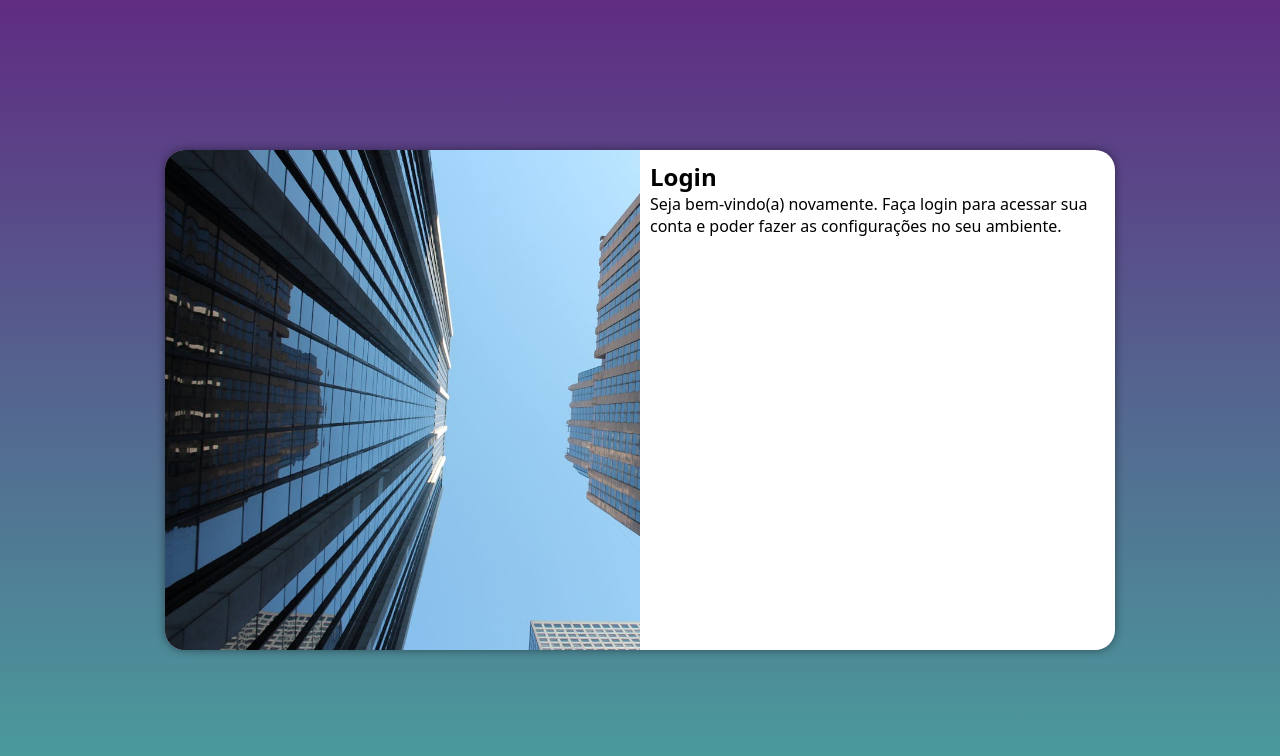
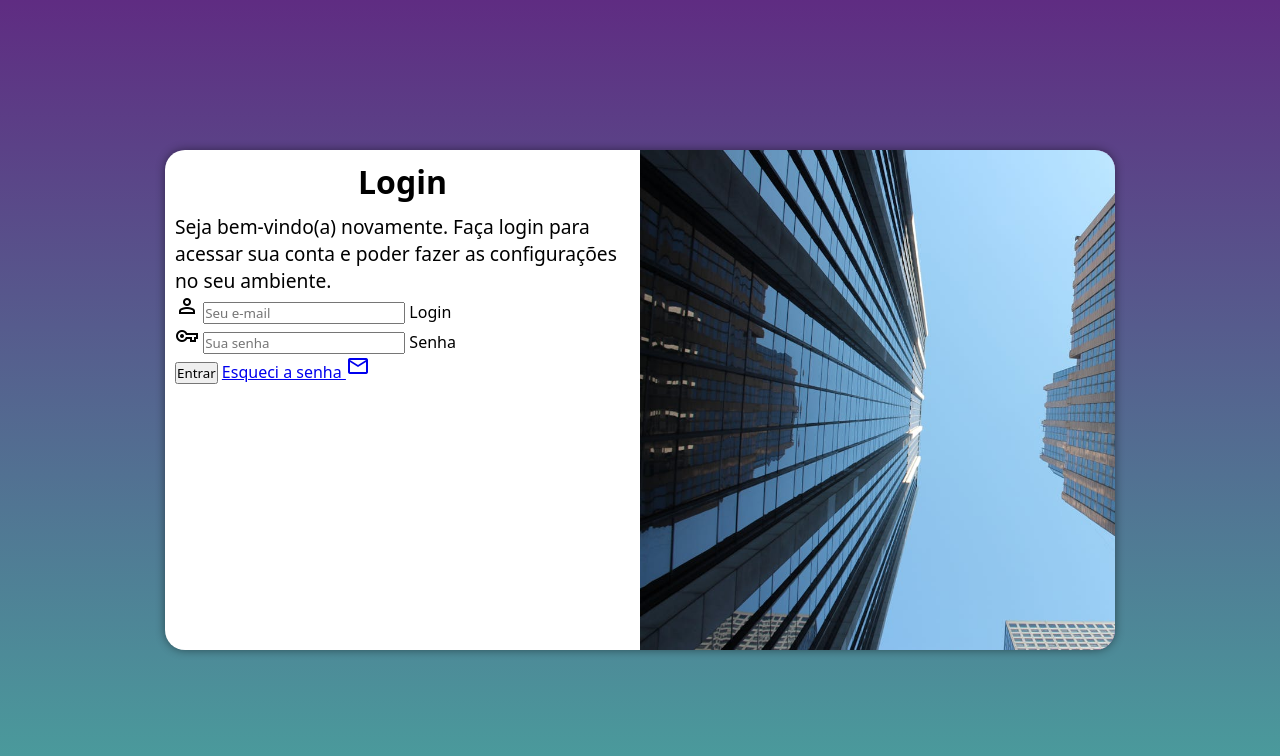
Before and after one commit to devgustavomoraes/projeto-login, a plain HTML site: page index.html in a window 1280 px wide. Drawn offline with nearby package versions, Linux system fonts and the light colour scheme.

Commit message:
adiciona o formulário

```diff
--- a/estilos/media-query.css
+++ b/estilos/media-query.css
@@ -39,13 +39,21 @@
     }
 
     section#login > div#imagem {
-        float: left;
+        float: right;
         width: 50%;
         height: 100%;
     }
 
     section#login > div#formulario {
-        float: right;
+        float: left;
         width: 50%;
     }
+
+    div#formulario > h1 {
+        font-size: 2em;
+    }
+
+    div#formulario > p {
+        font-size: 1.2em;
+    }
 }
--- a/estilos/style.css
+++ b/estilos/style.css
@@ -38,7 +38,7 @@ section#login {
     border-radius: 20px;
     box-shadow: 0px 0px 10px rgba(0, 0, 0, 0.450);
 
-    transition: width .3s, height .3s;
+    transition: width .3s, height .3s; /*Cria um efeito para mudança de tela*/
     transition-timing-function: ease;
 }
 
@@ -54,3 +54,12 @@ section#login > div#formulario {
     display: block;
     padding: 10px;
 }
+
+div#formulario > h1 {
+    text-align: center;
+    margin-bottom: 10px;
+}
+
+div#formulario > p {
+    font-size: 0.8em;
+}
--- a/index.html
+++ b/index.html
@@ -4,6 +4,7 @@
     <meta charset="UTF-8">
     <meta name="viewport" content="width=device-width, initial-scale=1.0">
     <title>Login</title>
+    <link href="https://fonts.googleapis.com/css2?family=Material+Symbols+Outlined" rel="stylesheet" />
     <link rel="stylesheet" href="estilos/style.css">
     <link rel="stylesheet" href="estilos/media-query.css">
 </head>
@@ -16,8 +17,21 @@
             <div id="formulario">
                 <h1>Login</h1>
                 <p>Seja bem-vindo(a) novamente. Faça login para acessar sua conta e poder fazer as configurações no seu ambiente.</p>
-                <form action="login.php" method="post">
-
+                <form action="login.php" method="post" autocomplete="on">
+                    <div class="campo">
+                        <span class="material-symbols-outlined">person</span>
+                        <input type="email" name="login" id="ilogin" placeholder="Seu e-mail" autocomplete="email" required maxlength="30">
+                        <label for="ilogin">Login</label>
+                    </div>
+                    <div class="campo">
+                        <span class="material-symbols-outlined">vpn_key</span>
+                        <input type="password" name="senha" id="isenha" placeholder="Sua senha" autocomplete="current-password" required minlength="8" maxlength="20">
+                        <label for="isenha">Senha</label>
+                    </div>
+                    <input type="submit" value="Entrar">
+                    <a href="esqueci.html">
+                        Esqueci a senha <span class="material-symbols-outlined">mail</span>
+                    </a>
                 </form>
             </div>
         </section>
```
